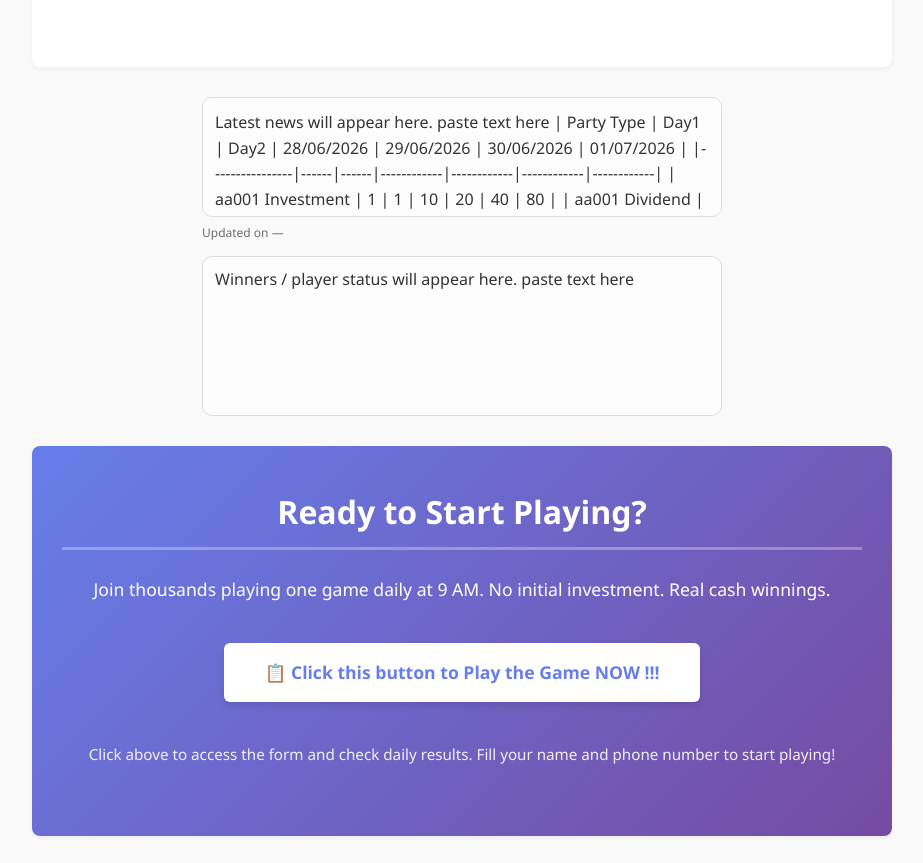
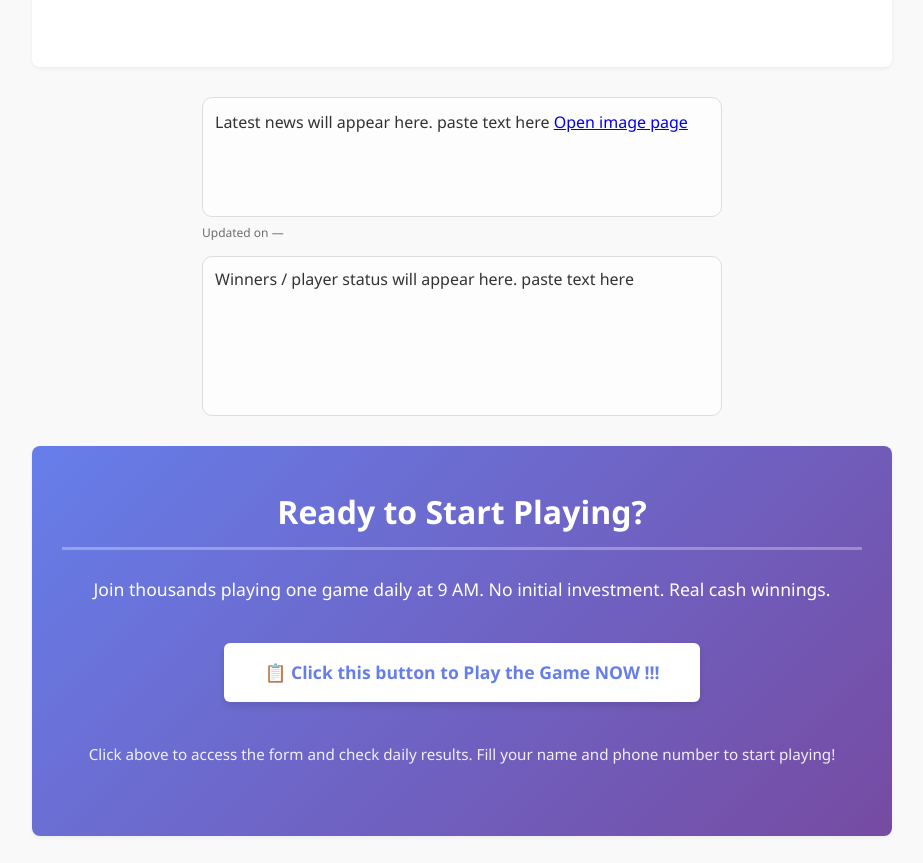
Before and after one commit to numsgame/NumberGameOnil, a plain HTML site: page index.html in a window 1280 px wide. Shown: the part 5005-5868 px from the top of the page, without its empty margins (178-1101 px from the left). Drawn offline with Linux system fonts and the light colour scheme.

Commit message:
Update index.html

```diff
--- a/index.html
+++ b/index.html
@@ -535,41 +535,7 @@
     "
   >
     Latest news will appear here. paste text here
-
-
-| Party Type     | Day1 | Day2 | 28/06/2026 | 29/06/2026 | 30/06/2026 | 01/07/2026 |
-|----------------|------|------|------------|------------|------------|------------|
-| aa001 Investment | 1    | 1    | 10         | 20         | 40         | 80         |
-| aa001 Dividend   | 0    | 0    | 0          | 2          | 6          | 18         |
-| aa001 Balance    | -1   | -2   | -12        | -30        | -64        | -126       |
-| aa001 TodaysWinBits | 011 | 111 | 011        | 000        | 001        | 001        |
-| aa001 Investment | 1    | 1    | 10         | 20         | 40         | 80         |
-| aa001 Dividend   | 0    | 0    | 0          | 0          | 0          | 0          |
-| aa001 Balance    | -1   | -2   | -12        | -32        | -72        | -152       |
-| aa001 TodaysWinBits | 011 | 111 | 011        | 000        | 001        | 001        |
-| aa0299 Investment | 1   | 1    | 10         | 20         | 40         | 80         |
-| aa0299 Dividend  | 0    | 0    | 0          | 2          | 0          | 0          |
-| aa0299 Balance   | -1   | -2   | -12        | -30        | -70        | -150       |
-| aa0299 TodaysWinBits | 011 | 111 | 011      | 000        | 001        | 001        |
-| az0929 Investment | 1   | 1    | 10         | 20         | 40         | 80         |
-| az0929 Dividend  | 0    | 0    | 2          | 0          | 6          | 18         |
-| az0929 Balance   | -1   | -2   | -10        | -30        | -64        | -126       |
-| az0929 TodaysWinBits | 011 | 111 | 011      | 000        | 001        | 001        |
-| aa4758 Investment | 1   | 1    | 10         | 20         | 10         | 10         |
-| aa4758 Dividend  | 0    | 0    | 0          | 46         | 10         | 26         |
-| aa4758 Balance   | -1   | -2   | -12        | 14         | 14         | 30         |
-| aa4758 TodaysWinBits | 011 | 111 | 011      | 000        | 001        | 001        |
-| mo7068 Investment | 1   | 1    | 10         | 20         | 40         | 20         |
-| mo7068 Dividend  | 0    | 0    | 2          | 2          | 174        | 504        |
-| mo7068 Balance   | -1   | -2   | -10        | -28        | 106        | 590        |
-| mo7068 TodaysWinBits | 011 | 111 | 011      | 000        | 001        | 001        |
-| aa7620 Investment | 1   | 1    | 10         | 20         | 40         | 80         |
-| aa7620 Dividend  | 0    | 0    | 2          | 2          | 6          | 18         |
-| aa7620 Balance   | -1   | -2   | -10        | -28        | -62        | -124       |
-| aa7620 TodaysWinBits | 011 | 111 | 011      | 000        | 001        | 001        |
-| hu2628 Investment | 1   | 1    | 10         | 10         | 10         | 10         |
-| hu2628 Dividend  | 6    | 0    | 24         | 2          | 10         | 26         |
-| hu2628 Balance
+ <a href="image.html">Open image page</a>
   </div>
 
   <div style="font-size: 12px; opacity: 0.7; margin-top: 6px;">
```
